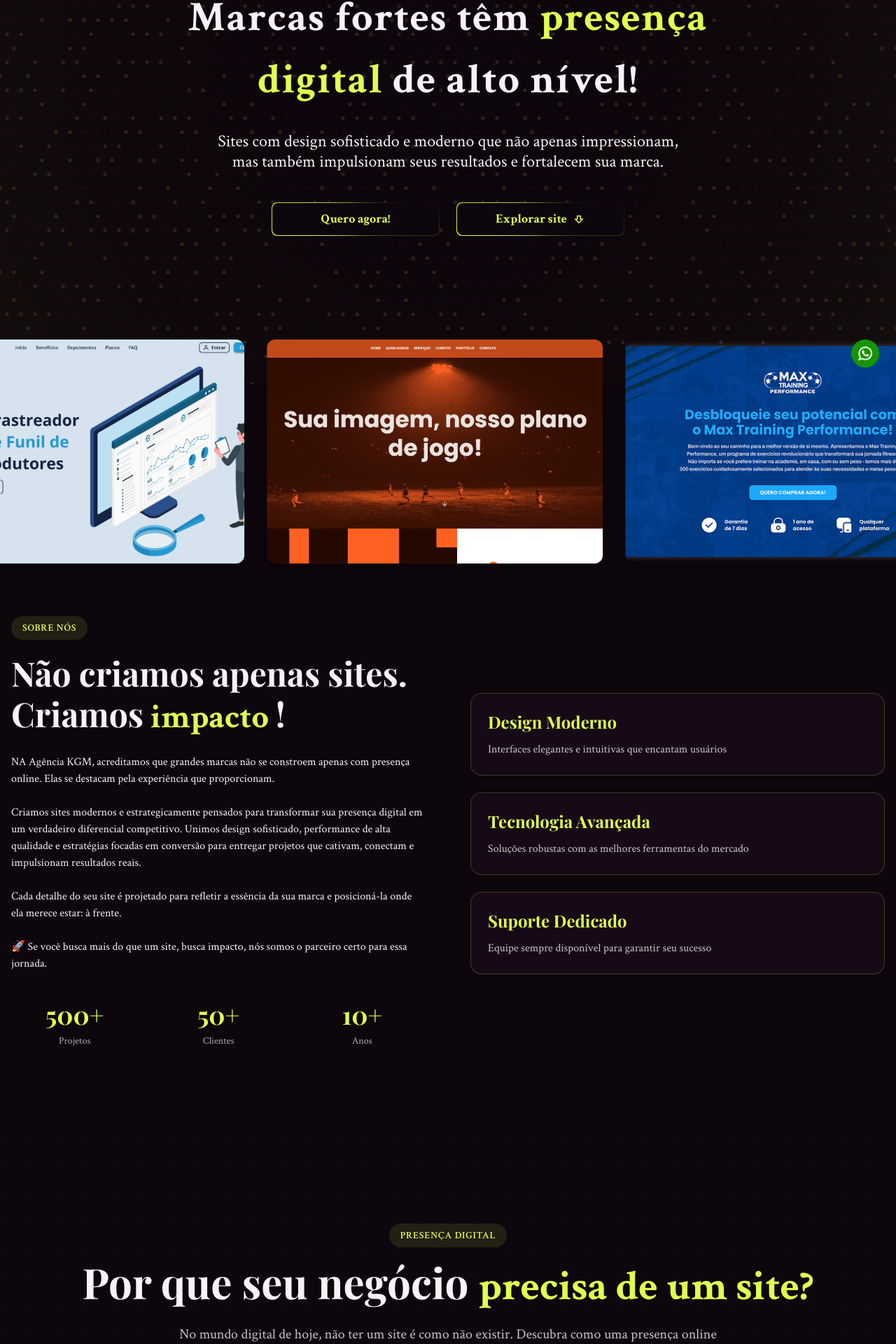
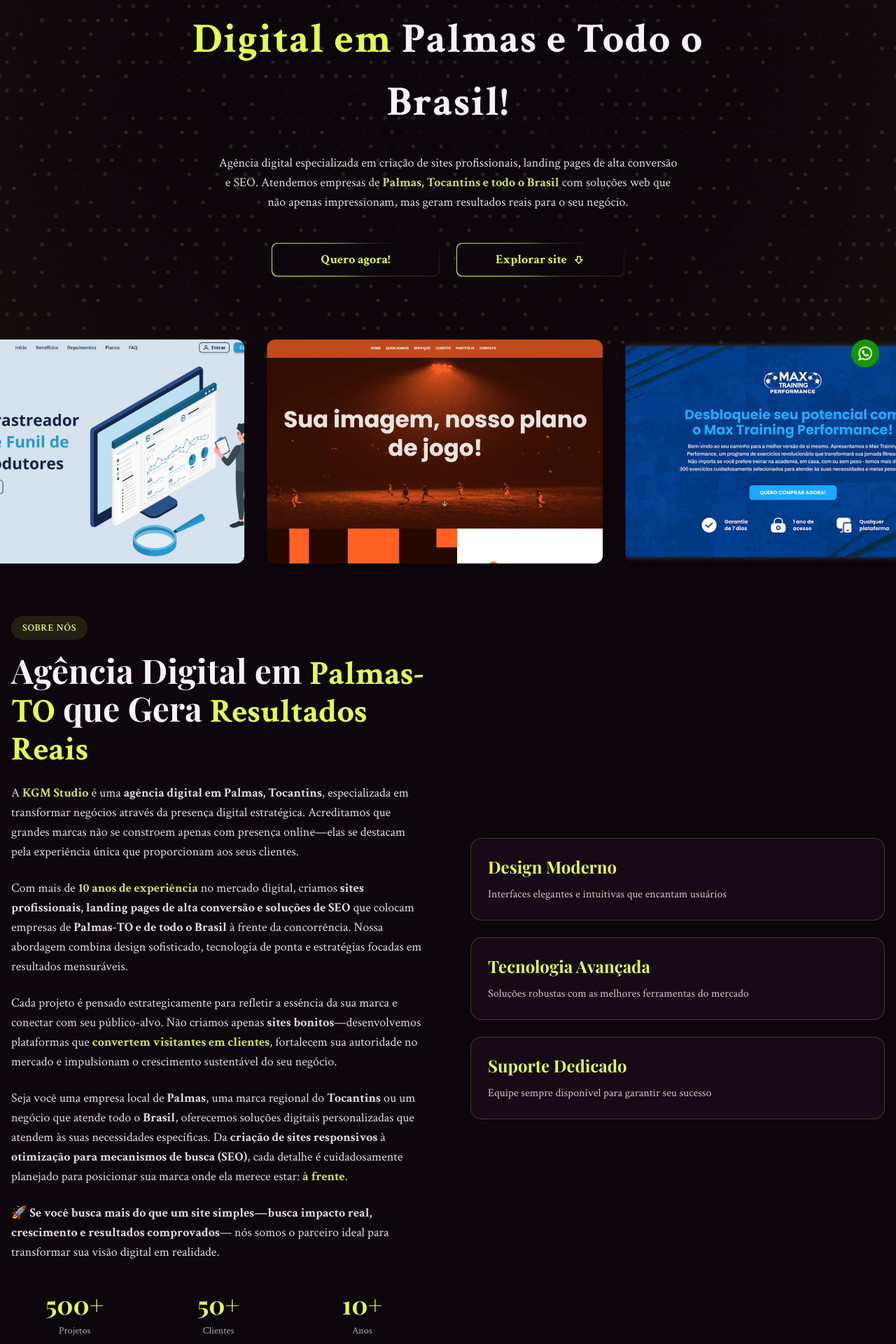
Before and after one commit to DevPBDias/studio-kgm, a Next.js app: page / in a window 1280 px wide. Shown: the part 251-2171 px from the top of the page at 70% size. Built offline with nearby package versions, Linux system fonts and the light colour scheme; a web font is replaced by a local one.

Commit message:
feat: Add initial UI components for About, CTA, Digital Presence, Footer, Hero, and Services sections.

```diff
--- a/src/components/about/Text.tsx
+++ b/src/components/about/Text.tsx
@@ -1,24 +1,73 @@
 const AboutText = () => {
   return (
-    <div className="w-full flex flex-col md:flex-row justify-center items-center gap-9 lg:gap-24">
-      <p className="font-normal w-full font-crimson">
-        NA Agência KGM, acreditamos que grandes marcas não se constroem apenas
-        com presença online. Elas se destacam pela experiência que proporcionam.
-        <br />
-        <br />
-        Criamos sites modernos e estrategicamente pensados para transformar sua
-        presença digital em um verdadeiro diferencial competitivo. Unimos design
-        sofisticado, performance de alta qualidade e estratégias focadas em
-        conversão para entregar projetos que cativam, conectam e impulsionam
-        resultados reais.
-        <br />
-        <br />
-        Cada detalhe do seu site é projetado para refletir a essência da sua
-        marca e posicioná-la onde ela merece estar: à frente.
-        <br />
-        <br />
-        🚀 Se você busca mais do que um site, busca impacto, nós somos o
-        parceiro certo para essa jornada.
+    <div className="w-full flex flex-col justify-center gap-6">
+      <p
+        className="font-normal w-full font-crimson text-base md:text-lg leading-relaxed"
+        style={{ color: "#f8f1f8", opacity: 0.9 }}
+      >
+        A <strong style={{ color: "#e0ff4f" }}>KGM Studio</strong> é uma{" "}
+        <strong>agência digital em Palmas, Tocantins</strong>, especializada em
+        transformar negócios através da presença digital estratégica.
+        Acreditamos que grandes marcas não se constroem apenas com presença
+        online—elas se destacam pela experiência única que proporcionam aos seus
+        clientes.
+      </p>
+
+      <p
+        className="font-normal w-full font-crimson text-base md:text-lg leading-relaxed"
+        style={{ color: "#f8f1f8", opacity: 0.9 }}
+      >
+        Com mais de{" "}
+        <strong style={{ color: "#e0ff4f" }}>10 anos de experiência</strong> no
+        mercado digital, criamos
+        <strong>
+          {" "}
+          sites profissionais, landing pages de alta conversão e soluções de SEO
+        </strong>{" "}
+        que colocam empresas de <strong>Palmas-TO e de todo o Brasil</strong> à
+        frente da concorrência. Nossa abordagem combina design sofisticado,
+        tecnologia de ponta e estratégias focadas em resultados mensuráveis.
+      </p>
+
+      <p
+        className="font-normal w-full font-crimson text-base md:text-lg leading-relaxed"
+        style={{ color: "#f8f1f8", opacity: 0.9 }}
+      >
+        Cada projeto é pensado estrategicamente para refletir a essência da sua
+        marca e conectar com seu público-alvo. Não criamos apenas{" "}
+        <strong>sites bonitos</strong>—desenvolvemos plataformas que{" "}
+        <strong style={{ color: "#e0ff4f" }}>
+          convertem visitantes em clientes
+        </strong>
+        , fortalecem sua autoridade no mercado e impulsionam o crescimento
+        sustentável do seu negócio.
+      </p>
+
+      <p
+        className="font-normal w-full font-crimson text-base md:text-lg leading-relaxed"
+        style={{ color: "#f8f1f8", opacity: 0.9 }}
+      >
+        Seja você uma empresa local de <strong>Palmas</strong>, uma marca
+        regional do <strong>Tocantins</strong> ou um negócio que atende todo o{" "}
+        <strong>Brasil</strong>, oferecemos soluções digitais personalizadas que
+        atendem às suas necessidades específicas. Da{" "}
+        <strong>criação de sites responsivos</strong> à{" "}
+        <strong>otimização para mecanismos de busca (SEO)</strong>, cada detalhe
+        é cuidadosamente planejado para posicionar sua marca onde ela merece
+        estar: <strong style={{ color: "#e0ff4f" }}>à frente</strong>.
+      </p>
+
+      <p
+        className="font-normal w-full font-crimson text-base md:text-lg leading-relaxed"
+        style={{ color: "#f8f1f8", opacity: 0.9 }}
+      >
+        🚀{" "}
+        <strong>
+          Se você busca mais do que um site simples—busca impacto real,
+          crescimento e resultados comprovados
+        </strong>
+        — nós somos o parceiro ideal para transformar sua visão digital em
+        realidade.
       </p>
     </div>
   );
--- a/src/components/about/Title.tsx
+++ b/src/components/about/Title.tsx
@@ -3,10 +3,14 @@ import React from "react";
 function Title() {
   return (
     <div className="flex flex-col items-center justify-center gap-6 lg:text-left text-center">
-      <h3 className="font-playfair">
-        Não criamos apenas sites. Criamos
-        <span className="text-[var(--terciary)]"> impacto </span>!
-      </h3>
+      <h2
+        className="font-playfair text-3xl md:text-4xl lg:text-5xl font-bold"
+        style={{ color: "#f8f1f8" }}
+      >
+        Agência Digital em{" "}
+        <span className="text-[var(--terciary)]">Palmas-TO</span> que Gera{" "}
+        <span className="text-[var(--terciary)]">Resultados Reais</span>
+      </h2>
     </div>
   );
 }
--- a/src/components/cta-section/CtaSection.tsx
+++ b/src/components/cta-section/CtaSection.tsx
@@ -52,8 +52,12 @@ export default function CTASection() {
               className="text-lg md:text-xl max-w-3xl mx-auto leading-relaxed"
               style={{ color: "#f8f1f8", opacity: 0.7 }}
             >
-              Vamos criar algo incrível juntos. Entre em contato e descubra como
-              podemos elevar seu projeto para o próximo nível.
+              Atendemos empresas de{" "}
+              <strong style={{ color: "#e0ff4f" }}>
+                Palmas, Tocantins e todo o Brasil
+              </strong>
+              . Entre em contato e descubra como podemos elevar seu projeto
+              digital para o próximo nível.
             </p>
           </div>
         </ScrollReveal>
--- a/src/components/digital-presence/DigitalPresence.tsx
+++ b/src/components/digital-presence/DigitalPresence.tsx
@@ -52,9 +52,11 @@ export default function DigitalPresenceSection() {
               className="text-base sm:text-lg md:text-xl max-w-3xl mx-auto leading-relaxed text-pretty"
               style={{ color: "#f8f1f8", opacity: 0.8 }}
             >
-              No mundo digital de hoje, não ter um site é como não existir.
-              Descubra como uma presença online profissional pode transformar
-              seu negócio.
+              No mundo digital de hoje, não ter um site profissional é como não
+              existir. Empresas de{" "}
+              <strong style={{ color: "#e0ff4f" }}>Palmas e região</strong> que
+              investem em presença online estratégica conquistam mais clientes e
+              crescem mais rápido.
             </p>
           </div>
         </ScrollReveal>
--- a/src/components/footer/index.tsx
+++ b/src/components/footer/index.tsx
@@ -79,17 +79,19 @@ export default function Footer() {
           <ScrollReveal animation="fade-right" delay={100}>
             <div className="lg:col-span-2">
               <h3
-                className="text-2xl font-bold mb-4"
+                className="text-2xl font-bold mb-4 font-playfair"
                 style={{ color: "#e0ff4f" }}
               >
-                DevPBDias Studio
+                KGM Studio
               </h3>
               <p
-                className="mb-6 leading-relaxed w-1/2"
-                style={{ color: "#f8f1f8", opacity: 0.7 }}
+                className="mb-6 leading-relaxed max-w-md text-base md:text-lg"
+                style={{ color: "#f8f1f8", opacity: 0.8 }}
               >
-                Transformamos ideias em experiências digitais incríveis. Seu
-                sucesso é nossa missão.
+                <strong>Agência digital em Palmas-TO</strong> especializada em
+                criação de sites profissionais, landing pages e SEO.
+                Transformamos ideias em experiências digitais que geram
+                resultados para empresas de todo o Brasil.
               </p>
               <div className="space-y-3">
                 <a
@@ -158,7 +160,8 @@ export default function Footer() {
               className="text-sm text-center md:text-left"
               style={{ color: "#f8f1f8", opacity: 0.6 }}
             >
-              © 2025 DevPBDias Studio. Todos os direitos reservados.
+              © 2025 KGM Studio - Agência Digital em Palmas-TO. Todos os
+              direitos reservados.
             </p>
 
             {/* Social Links */}
--- a/src/components/hero/HeroText.tsx
+++ b/src/components/hero/HeroText.tsx
@@ -10,14 +10,26 @@ const HeroText = () => {
     >
       <section className="w-full flex flex-col justify-center items-center md:w-2/3 2xl:w-1/2 gap-9">
         <div className="w-full flex flex-col justify-center items-center gap-4">
+          <h1 className="sr-only">
+            Criação de Sites Profissionais em Palmas-TO | KGM Studio - Agência
+            Digital
+          </h1>
           <TextGenerateEffect
             className="text-center text-4xl md:text-5xl lg:text-6xl 2xl:text-7xl font-playfair"
-            words="Marcas fortes têm presença digital de alto nível!"
+            words="Transforme Sua Presença Digital em Palmas e Todo o Brasil!"
           />
-          <h5 className="text-center font-normal w-full md:w-4/5 font-crimson">
-            Sites com design sofisticado e moderno que não apenas impressionam,
-            mas também impulsionam seus resultados e fortalecem sua marca.
-          </h5>
+          <p
+            className="text-center font-normal w-full md:w-4/5 font-crimson text-base md:text-lg leading-relaxed"
+            style={{ color: "#f8f1f8", opacity: 0.9 }}
+          >
+            Agência digital especializada em criação de sites profissionais,
+            landing pages de alta conversão e SEO. Atendemos empresas de{" "}
+            <strong style={{ color: "#e0ff4f" }}>
+              Palmas, Tocantins e todo o Brasil
+            </strong>{" "}
+            com soluções web que não apenas impressionam, mas geram resultados
+            reais para o seu negócio.
+          </p>
         </div>
         <div className="w-full flex flex-col lg:flex-row justify-center items-center gap-6">
           <MagicBtn title="Quero agora!" link="https://w.app/2rdmwc" />
--- a/src/components/services/index.tsx
+++ b/src/components/services/index.tsx
@@ -33,10 +33,15 @@ const Services = () => {
             </h2>
 
             <p
-              className="text-base sm:text-lg md:text-xl max-w-2xl mx-auto leading-relaxed"
+              className="text-base sm:text-lg md:text-xl max-w-3xl mx-auto leading-relaxed"
               style={{ color: "#f8f1f8", opacity: 0.8 }}
             >
-              Soluções digitais completas para transformar sua presença online
+              Soluções digitais completas para empresas de{" "}
+              <strong style={{ color: "#e0ff4f" }}>
+                Palmas-TO e todo o Brasil
+              </strong>
+              . Da criação de sites profissionais à otimização para Google,
+              transformamos sua presença online em resultados reais.
             </p>
           </div>
 
```
